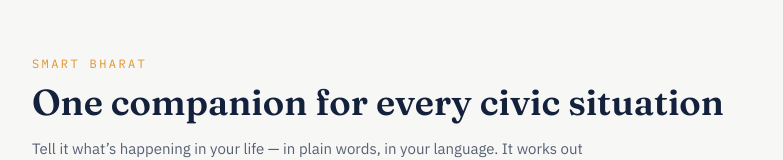
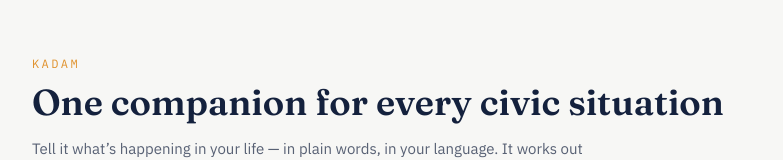
Before and after one commit to Kanneboinashivakumar/Kadam-AI-Civic-Companion, a Next.js app: page / in a window 1280 px wide. Shown: the top 160 px of the page, without its empty margins (248-1031 px from the left). Built offline with nearby package versions, Linux system fonts and the light colour scheme.

Commit message:
Branding: Update product name references to Kadam

```diff
--- a/app/layout.tsx
+++ b/app/layout.tsx
@@ -22,7 +22,7 @@
 });
 
 export const metadata = {
-  title: "Kadam",
+  title: "Kadam — AI Civic Companion",
   description: "AI Civic Companion",
 };
 
--- a/app/page.tsx
+++ b/app/page.tsx
@@ -101,7 +101,7 @@
     <div className="mx-auto max-w-3xl px-4 py-10 sm:px-6 sm:py-14">
       <header>
         <p className="font-mono text-xs uppercase tracking-[0.2em] text-accent">
-          Smart Bharat
+          Kadam
         </p>
         <h1 className="mt-2 font-display text-3xl font-semibold leading-tight text-ink sm:text-4xl">
           One companion for every civic situation
```
